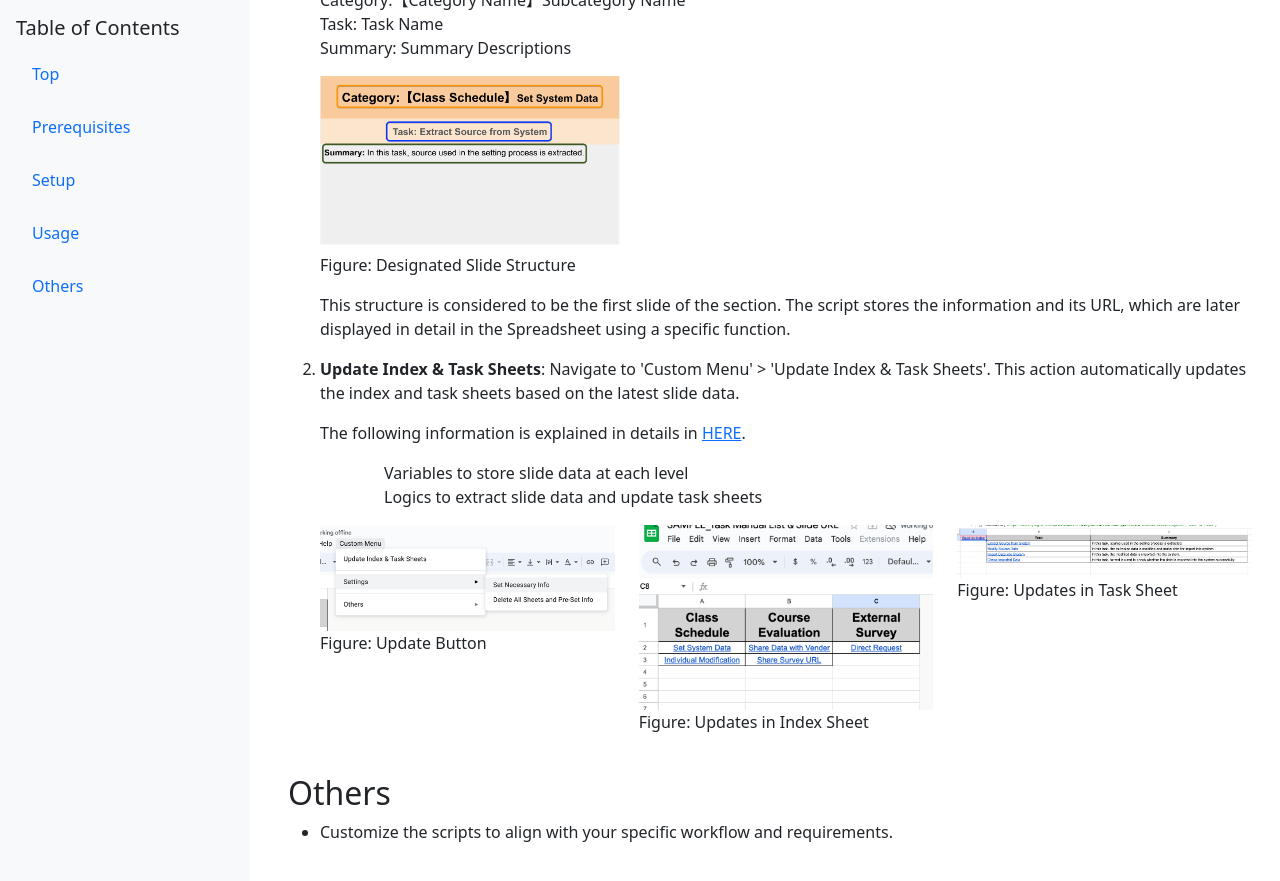
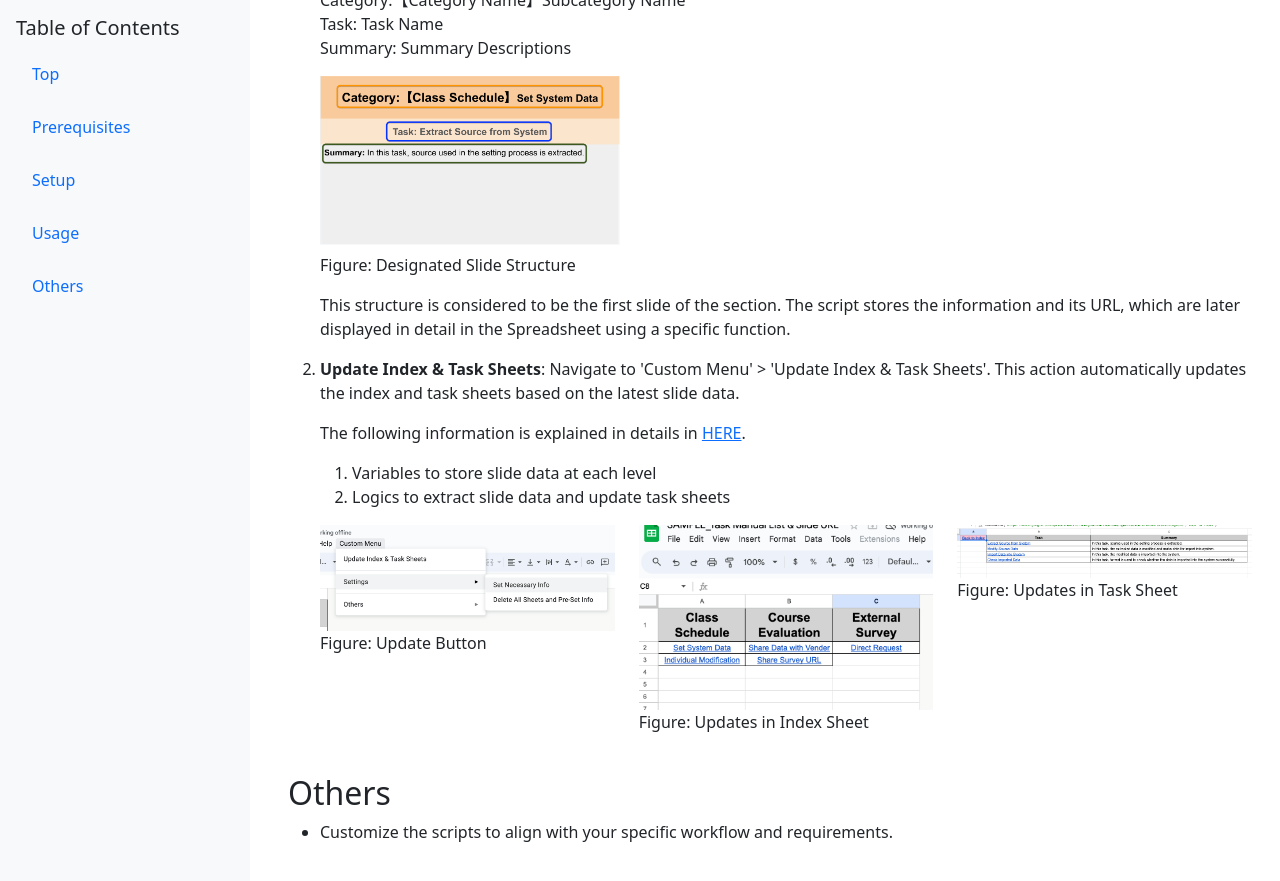
Before and after one commit to tsato21/display-slide-info-spr, a Jekyll site: the page built from docs/index.html, in a window 1280 px wide and 900 px high, scrolled down 1337 px. Shown: the top 881 px of the window. Built offline with Jekyll 4.4.1, drawn with Linux system fonts in a browser that asks for light colours.

Commit message:
Update index.html

```diff
--- a/docs/index.html
+++ b/docs/index.html
@@ -77,10 +77,10 @@ layout: default
             <li>
               <p><strong>Update Index & Task Sheets</strong>: Navigate to 'Custom Menu' > 'Update Index & Task Sheets'. This action automatically updates the index and task sheets based on the latest slide data.</p>
               <p>The following information is explained in details in <a href="https://docs.google.com/presentation/d/1xSyIpb7w24os4EEhpNBP5CCTxS70q5PeTGKm2Vndumw/edit#slide=id.g6f52a3fb7eed7995_31" target="_blank" rel="noopener noreferrer">HERE</a>.
-              <ol>
-                <ul>Variables to store slide data at each level</ul>
-                <ul>Logics to extract slide data and update task sheets</ul>
-              </ol>
+            <ol>
+              <li>Variables to store slide data at each level</li>
+              <li>Logics to extract slide data and update task sheets</li>
+            </ol>
             </li>
             <div class="row">
               <div class="col-md-4">
```
